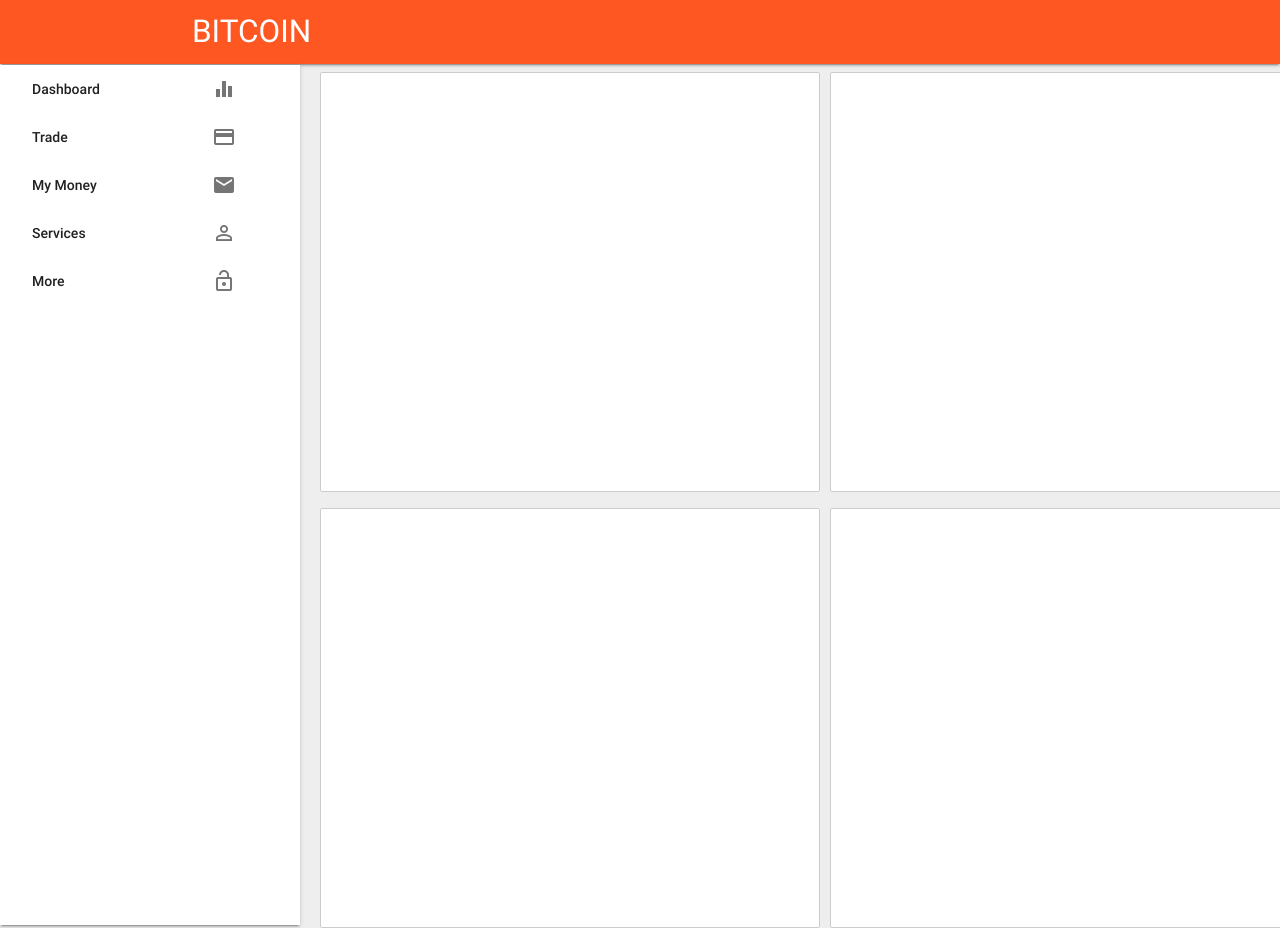
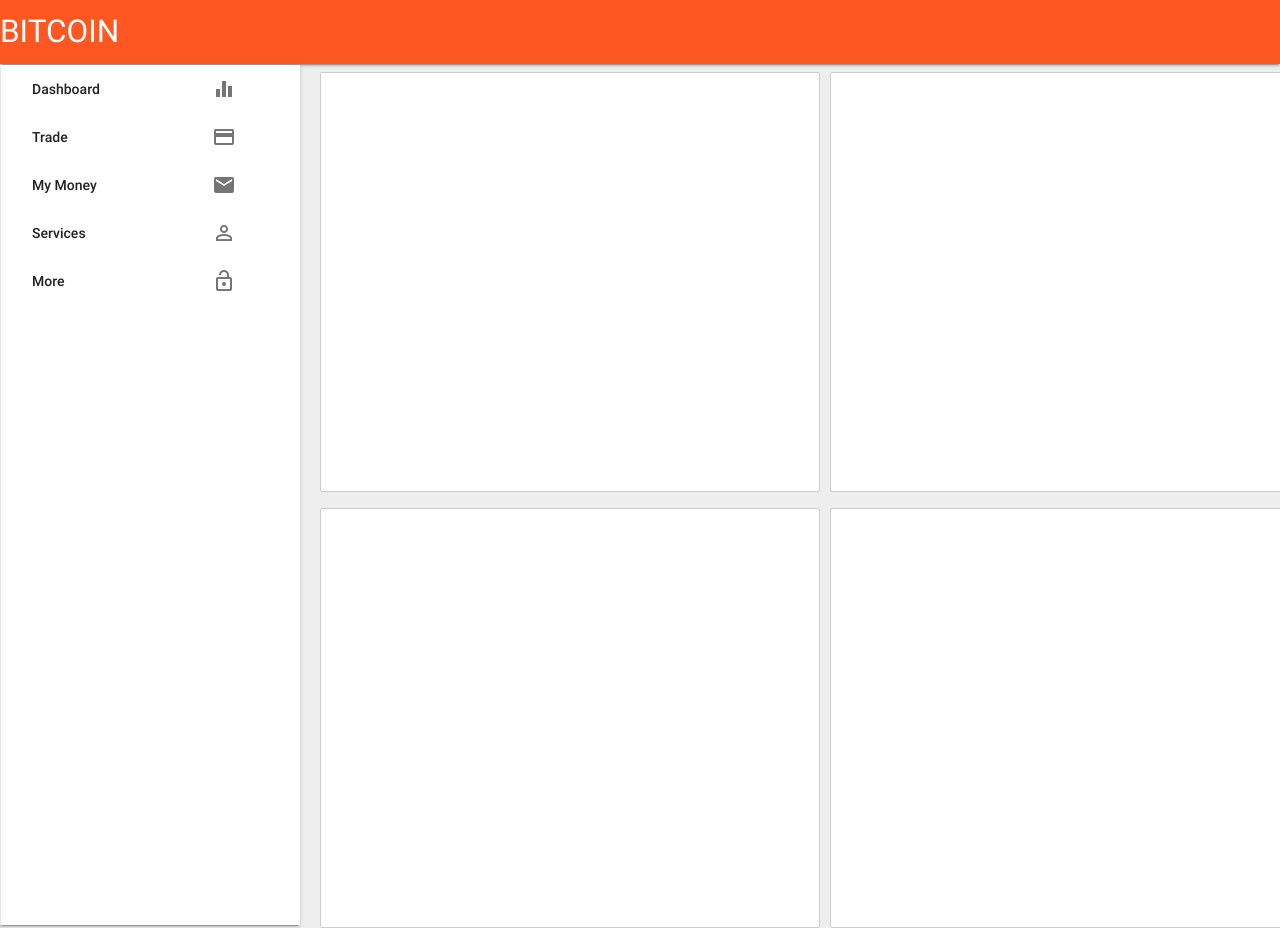
Before and after one commit to szohaib/WebDashMaterial, a website: page public_html/index.html in a window 1280 px wide. Shown: the top 928 px of the page. Drawn offline with nearby package versions, Linux system fonts and the light colour scheme.

Commit message:
Updated Kirrak Dashboaard

```diff
--- a/public_html/index.html
+++ b/public_html/index.html
@@ -59,16 +59,17 @@
             width: 500px;
             border: solid 0.5px #cccccc;
             box-shadow: none;
-        }
 
         }
-
-
-        .side-nav{
+         .side-nav{
             position: fixed;
             top: 65px;
 
         }
+        }
+
+
+
 
 
 
@@ -77,17 +78,18 @@
 
 
 <body class="grey lighten-3">
-       <div class="overlay">
-        <div class="navbar-fixed">
-  <nav class="deep-orange l" role="navigation">
-      <div class="nav-wrapper container"><a id="logo-container" href="#" class="brand-logo">BITCOIN</a>
-
-        <div>
-
-            <ul id="slide-out" class="side-nav fixed" >
 
 
-                <li><a href="#!" class="waves-effect " >Dashboard<i class="material-icons right">equalizer</i></a></li>
+
+
+
+
+
+
+
+
+            <ul class="side-nav">
+             <li><a href="#!" class="waves-effect " >Dashboard<i class="material-icons right">equalizer</i></a></li>
 
     <li><a href="#!" class="waves-effect">Trade<i class="material-icons right">payment</i></a></li>
 
@@ -97,15 +99,44 @@
     <li><a class="waves-effect" href="#!">Services<i class="material-icons right">perm_identity</i></a></li>
 
     <li><a class="waves-effect" href="#!">More<i class="material-icons right">lock_open</i></a></li>
-
-
-  </ul>
   <a href="#" data-activates="slide-out" class="button-collapse"><i class="material-icons">menu</i></a>
 
 
+            </ul>
         </div>
     </div>
         </div>
+
+<nav>
+    <div class="nav-wrapper deep-orange ">
+      <a href="#!" class="brand-logo">BITCOIN</a>
+      <a href="#" data-activates="mobile-demo" class="button-collapse"><i class="material-icons">menu</i></a>
+      <ul class="side-nav fixed">
+        <li><a href="#!" class="waves-effect " >Dashboard<i class="material-icons right">equalizer</i></a></li>
+
+    <li><a href="#!" class="waves-effect">Trade<i class="material-icons right">payment</i></a></li>
+
+
+    <li><a class="waves-effect" href="#!">My Money<i class="material-icons right">email</i></a></li>
+
+    <li><a class="waves-effect" href="#!">Services<i class="material-icons right">perm_identity</i></a></li>
+
+    <li><a class="waves-effect" href="#!">More<i class="material-icons right">lock_open</i></a></li>
+      </ul>
+      <ul class="side-nav" id="mobile-demo">
+       <li><a href="#!" class="waves-effect " >Dashboard<i class="material-icons right">equalizer</i></a></li>
+
+    <li><a href="#!" class="waves-effect">Trade<i class="material-icons right">payment</i></a></li>
+
+
+    <li><a class="waves-effect" href="#!">My Money<i class="material-icons right">email</i></a></li>
+
+    <li><a class="waves-effect" href="#!">Services<i class="material-icons right">perm_identity</i></a></li>
+
+    <li><a class="waves-effect" href="#!">More<i class="material-icons right">lock_open</i></a></li>
+      </ul>
+    </div>
+  </nav>
 
          <div class="row">
 
```
